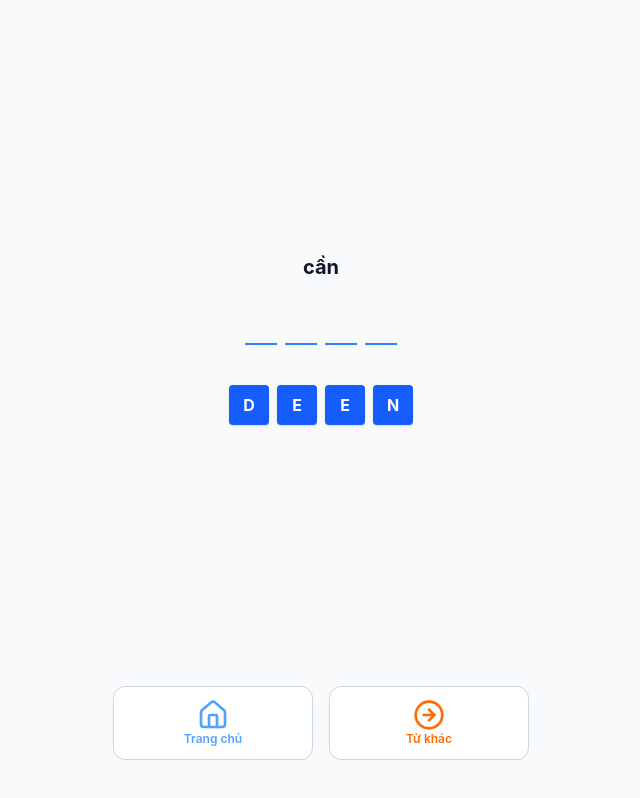
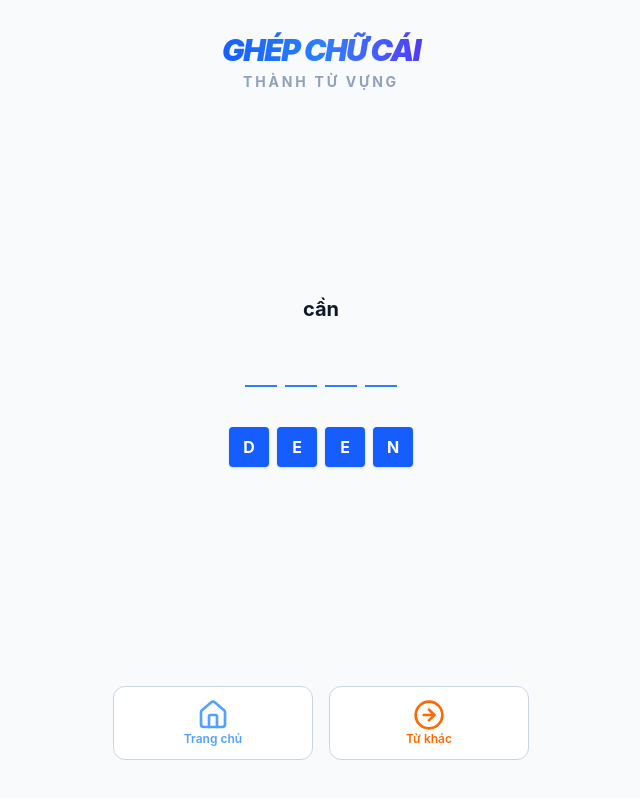
Before and after one commit to anh0701/foreign-language, a React (Vite) app: page /foreign-language/word-combination in a window 1280 px wide. Shown: the whole page, without its empty margins (319-959 px from the left). Built offline with nearby package versions, Linux system fonts and the light colour scheme.

Commit message:
add h1 to word game

```diff
--- a/src/pages/WordGamePage.tsx
+++ b/src/pages/WordGamePage.tsx
@@ -14,6 +14,17 @@ export default function WordGamePage() {
   return (
 
     <div className="p-4 max-w-md mx-auto min-h-screen flex flex-col">
+
+      <div className="pt-4 pb-2 text-center">
+        <h1 className="text-3xl font-black uppercase tracking-tighter italic">
+          <span className="inline-block px-1 bg-clip-text text-transparent bg-gradient-to-r from-blue-600 via-blue-500 to-indigo-600">
+            Ghép chữ cái
+          </span>
+          <span className="block text-sm font-bold tracking-[0.2em] text-slate-400 not-italic mt-1">
+            THÀNH TỪ VỰNG
+          </span>
+        </h1>
+      </div>
 
       <div className="flex-grow flex flex-col justify-center">
         <h2 className="text-xl font-bold text-center mb-6">{currentWord?.vi}</h2>
```
